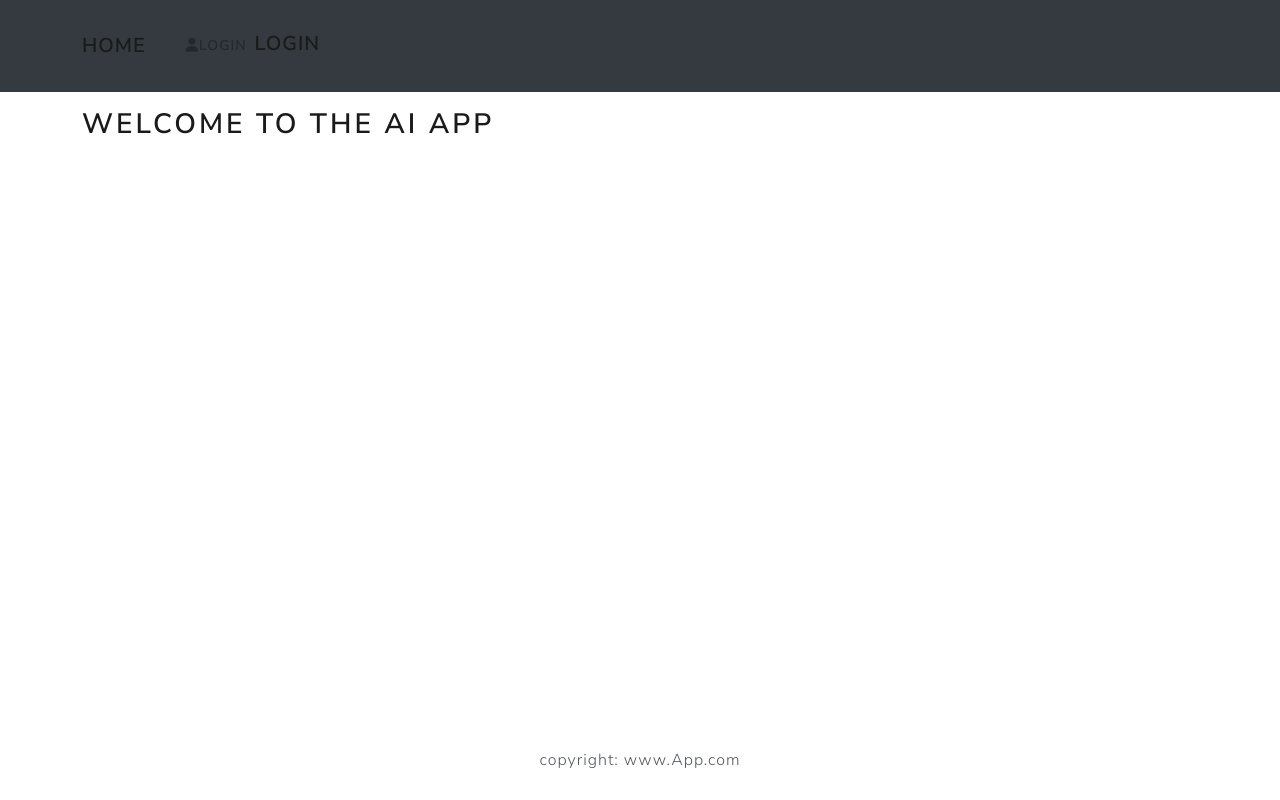
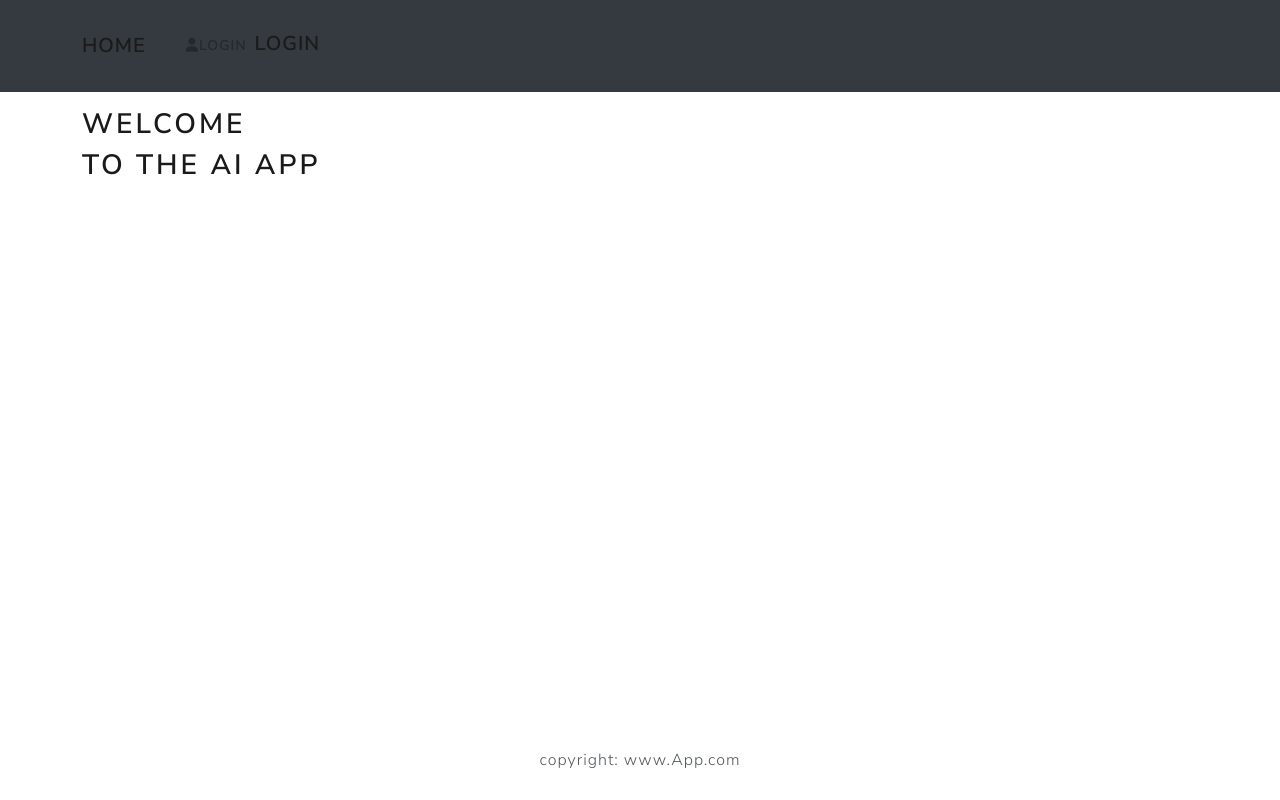
Before and after one commit to pavlicic1marko/assistant--webapp, a React (Create React App) app: page / in a window 1280 px wide. Built offline with nearby package versions, Linux system fonts and the light colour scheme.

Commit message:
if user is loged in ,display user name on HOME page

```diff
--- a/src/screens/NewHomeScreen.js
+++ b/src/screens/NewHomeScreen.js
@@ -1,9 +1,13 @@
 import React from 'react'
+import { useDispatch, useSelector} from 'react-redux'
 
 function NewHomeScreen() {
+
+    const userLogin = useSelector(state => state.userLogin)
+    const { userInfo } = userLogin
   return (
     <div>
-        <h2>Welcome to the AI App</h2>
+        <h2>Welcome {userInfo ? (<h5>{userInfo.name}</h5>):(<h5></h5>)} to the AI App</h2>
     </div>
   )
 }
```
